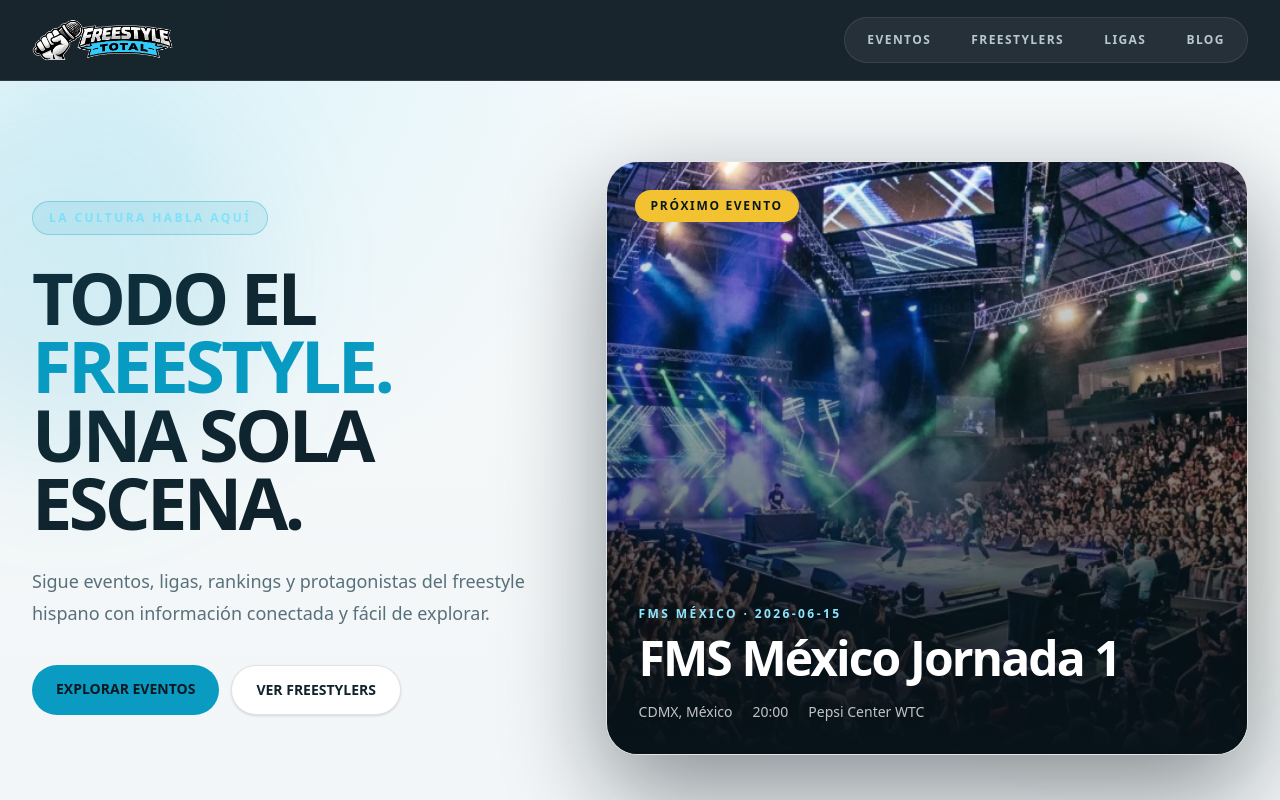
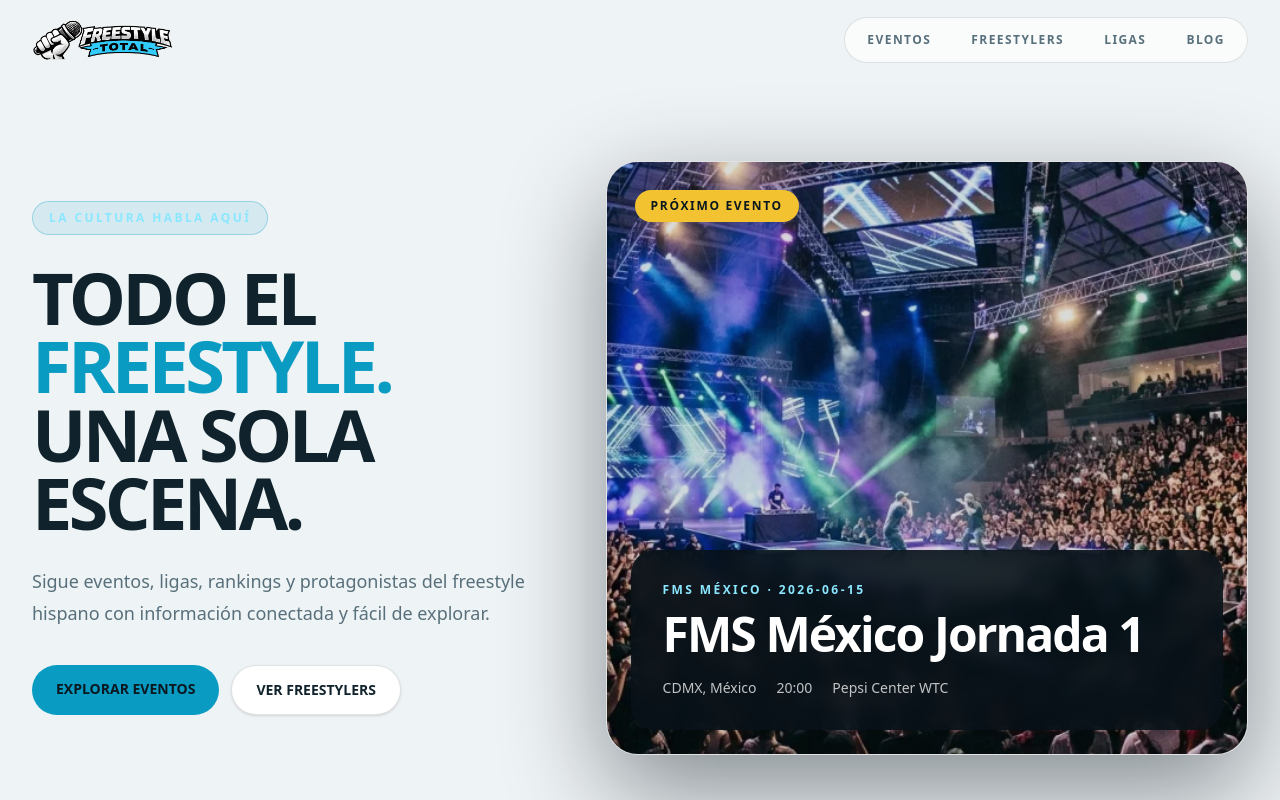
Before and after one commit to asGerath/freestylett, a Next.js app: page / in a window 1280 px wide. Shown: the top 800 px of the page. Built offline with nearby package versions, Linux system fonts and the light colour scheme.

Commit message:
style(home): simplify light theme and navbar

```diff
--- a/src/app/globals.css
+++ b/src/app/globals.css
@@ -26,9 +26,7 @@
 
 body {
   min-height: 100vh;
-  background:
-    radial-gradient(circle at 12% 0%, rgba(34, 199, 242, 0.13), transparent 32rem),
-    linear-gradient(180deg, #f7fafb 0%, var(--color-bg) 38%, #e8eff2 100%);
+  background: var(--color-bg);
   color: var(--color-text);
 }
 
--- a/src/app/page.tsx
+++ b/src/app/page.tsx
@@ -19,9 +19,6 @@
   return (
     <main className="overflow-hidden">
       <section className="relative border-b border-[var(--color-border)] py-10 sm:py-14 lg:py-20">
-        <div className="pointer-events-none absolute -left-32 top-0 size-96 rounded-full bg-[var(--color-primary)]/10 blur-3xl" />
-        <div className="pointer-events-none absolute right-0 top-1/3 h-80 w-80 rounded-full bg-[var(--color-accent)]/5 blur-3xl" />
-
         <Container>
           <div className="grid items-stretch gap-8 lg:grid-cols-[0.9fr_1.1fr] lg:gap-12">
             <div className="flex flex-col justify-center py-4 lg:py-10">
@@ -73,13 +70,13 @@
                     className="object-cover transition duration-700 group-hover:scale-105"
                   />
                 )}
-                <div className="absolute inset-0 bg-gradient-to-t from-[#071219] via-[#071219]/45 to-transparent" />
+                <div className="absolute inset-0 bg-[#071219]/15" />
 
                 <div className="absolute left-5 top-5 rounded-full bg-[var(--color-accent)] px-4 py-2 text-xs font-black uppercase tracking-[0.14em] text-[var(--color-text-dark)] sm:left-7 sm:top-7">
                   Próximo evento
                 </div>
 
-                <div className="absolute inset-x-0 bottom-0 p-6 sm:p-8">
+                <div className="absolute inset-x-4 bottom-4 rounded-3xl bg-[#071219]/88 p-6 backdrop-blur-sm sm:inset-x-6 sm:bottom-6 sm:p-8">
                   <p className="text-xs font-black uppercase tracking-[0.2em] text-[var(--color-primary-soft)]">
                     {featuredEvent.league} · {featuredEvent.date}
                   </p>
@@ -139,7 +136,7 @@
       </section>
 
       <Container>
-        <section className="mt-20 overflow-hidden rounded-[2rem] border border-[var(--color-primary)]/25 bg-gradient-to-r from-[#193542] to-[var(--color-bg-deep)] px-6 py-10 sm:px-10 lg:flex lg:items-center lg:justify-between lg:px-14 lg:py-14">
+        <section className="mt-20 overflow-hidden rounded-[2rem] border border-[var(--color-primary)]/25 bg-[#193542] px-6 py-10 sm:px-10 lg:flex lg:items-center lg:justify-between lg:px-14 lg:py-14">
           <div>
             <p className="text-xs font-black uppercase tracking-[0.2em] text-[var(--color-accent)]">
               FreeStyle Total
--- a/src/components/layout/Navbar.tsx
+++ b/src/components/layout/Navbar.tsx
@@ -3,7 +3,7 @@
 import Link from "next/link";
 import Image from "next/image";
 import { usePathname } from "next/navigation";
-import { useState } from "react";
+import { useEffect, useState } from "react";
 import { Container } from "@/components/ui/Container";
 
 const navItems = [
@@ -16,12 +16,28 @@
 export function Navbar() {
   const pathname = usePathname();
   const [isOpen, setIsOpen] = useState(false);
+  const [isScrolled, setIsScrolled] = useState(false);
+
+  useEffect(() => {
+    const updateNavbar = () => setIsScrolled(window.scrollY > 16);
+
+    updateNavbar();
+    window.addEventListener("scroll", updateNavbar, { passive: true });
+
+    return () => window.removeEventListener("scroll", updateNavbar);
+  }, []);
 
   const isActive = (href: string) =>
     pathname === href || pathname.startsWith(`${href}/`);
 
   return (
-    <header className="sticky top-0 z-50 border-b border-white/10 bg-[rgba(11,24,32,0.94)] backdrop-blur-xl">
+    <header
+      className={`sticky top-0 z-50 transition-[background-color,border-color,box-shadow] duration-300 ${
+        isScrolled
+          ? "border-b border-[var(--color-border)] bg-[#e5ecef]/95 shadow-[0_10px_30px_rgba(11,24,32,0.08)] backdrop-blur-xl"
+          : "border-b border-transparent bg-[var(--color-bg)]"
+      }`}
+    >
       <Container>
         <nav
           className="flex h-20 items-center justify-between"
@@ -43,7 +59,7 @@
             />
           </Link>
 
-          <div className="hidden items-center gap-2 rounded-full border border-white/10 bg-white/5 p-1.5 md:flex">
+          <div className="hidden items-center gap-2 rounded-full border border-[var(--color-border)] bg-white/70 p-1.5 md:flex">
             {navItems.map((item) => (
               <Link
                 key={item.href}
@@ -51,7 +67,7 @@
                 aria-current={isActive(item.href) ? "page" : undefined}
                 className={`rounded-full px-4 py-2 text-xs font-bold uppercase tracking-[0.12em] transition ${isActive(item.href)
                     ? "bg-[var(--color-primary-bright)] text-[var(--color-text-dark)]"
-                    : "text-[#b8c8cf] hover:bg-white/10 hover:text-white"
+                    : "text-[var(--color-muted)] hover:bg-[var(--color-surface-soft)] hover:text-[var(--color-text)]"
                 }`}
               >
                 {item.label}
@@ -65,7 +81,7 @@
             aria-expanded={isOpen}
             aria-controls="mobile-navigation"
             onClick={() => setIsOpen((current) => !current)}
-            className="inline-flex size-11 items-center justify-center rounded-full border border-white/15 bg-white/5 text-white transition hover:border-[var(--color-primary-bright)] hover:text-[var(--color-primary-bright)] focus-visible:outline-2 focus-visible:outline-offset-2 focus-visible:outline-[var(--color-primary-bright)] md:hidden"
+            className="inline-flex size-11 items-center justify-center rounded-full border border-[var(--color-border)] bg-white/70 text-[var(--color-text)] transition hover:border-[var(--color-primary)] hover:text-[var(--color-primary)] focus-visible:outline-2 focus-visible:outline-offset-2 focus-visible:outline-[var(--color-primary)] md:hidden"
           >
             <span aria-hidden="true" className="text-2xl leading-none">
               {isOpen ? "×" : "☰"}
@@ -76,7 +92,7 @@
         {isOpen && (
           <div
             id="mobile-navigation"
-            className="border-t border-white/10 py-3 md:hidden"
+            className="border-t border-[var(--color-border)] py-3 md:hidden"
           >
             <div className="flex flex-col gap-1">
               {navItems.map((item) => (
@@ -87,7 +103,7 @@
                   onClick={() => setIsOpen(false)}
                   className={`rounded-xl px-4 py-3 text-sm font-semibold transition ${isActive(item.href)
                       ? "bg-[var(--color-primary-bright)] text-[var(--color-text-dark)]"
-                      : "text-[#b8c8cf] hover:bg-white/10 hover:text-white"
+                      : "text-[var(--color-muted)] hover:bg-white/80 hover:text-[var(--color-text)]"
                   }`}
                 >
                   {item.label}
```
